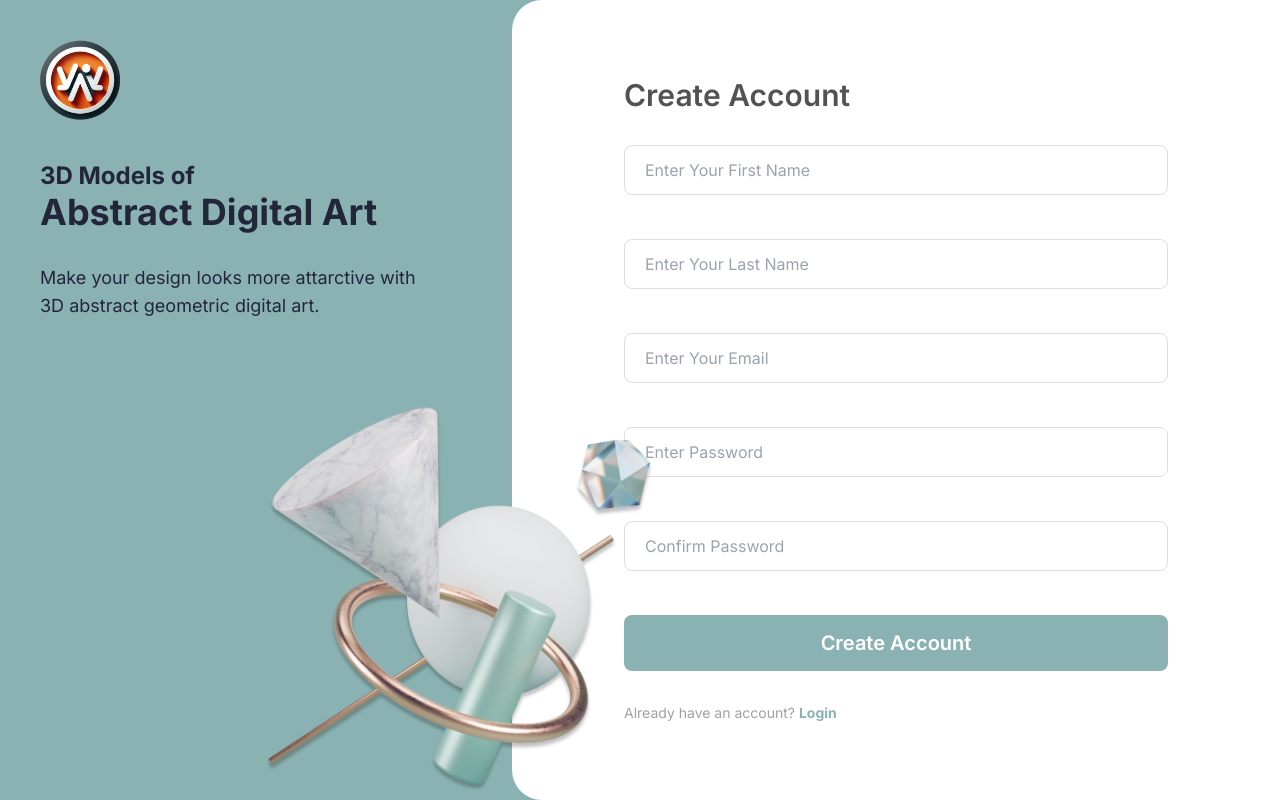
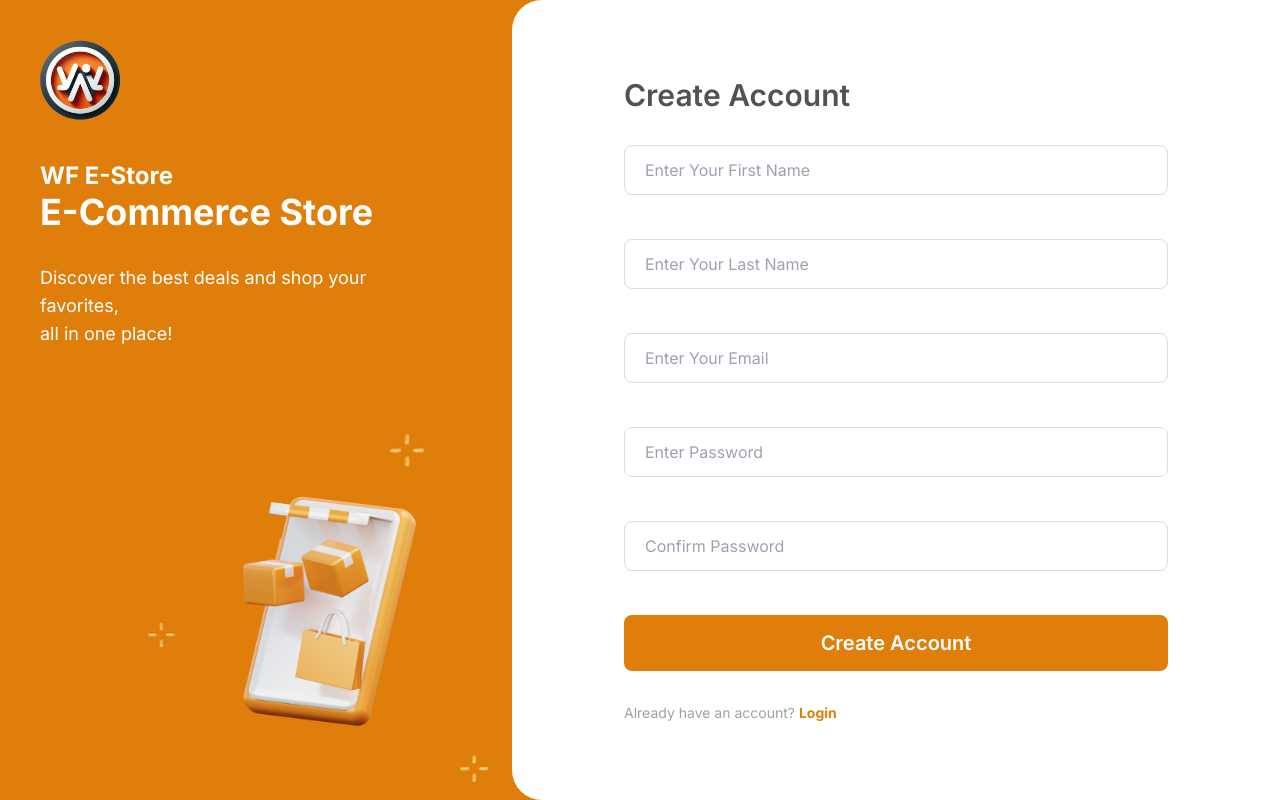
Before and after one commit to Wesamdah/WF-Ecommerece, a React (Vite) app: page /signup in a window 1280 px wide. Built offline with nearby package versions, Linux system fonts and the light colour scheme; some icons are missing.

Commit message:
modified sign in and register layouts

```diff
--- a/src/components/Inputs.jsx
+++ b/src/components/Inputs.jsx
@@ -22,8 +22,8 @@ export default function Inputs({
   return (
     <>
       {type === "password" ? (
-        <div className="w-[100%] mb-11 ">
-          <div className="w-[100%] relative ">
+        <div className="mb-11 w-[100%]">
+          <div className="relative w-[100%]">
             <input
               type={typo}
               placeholder={placeholder}
@@ -34,14 +34,14 @@ export default function Inputs({
               required
               onFocus={() => setFocus(true)}
               onBlur={() => setFocus(false)}
-              className="w-[100%] h-[50px] p-5  outline-none border border-[#ddd] rounded-lg focus:border-2 focus:border-solid focus:border-[#1d3557]"
+              className="h-[50px] w-[100%] rounded-lg border border-[#ddd] p-5 outline-none focus:border-2 focus:border-solid focus:border-[#1d3557]"
             />
             <Icon
               icon={
                 typo === "password" ? "heroicons-solid:eye" : "ri:eye-off-fill"
               }
               onClick={() => setTypo(typo === "password" ? "text" : "password")}
-              className="absolute right-5 top-1/2 -translate-y-2/4 text-[#219ebc] hover:text-[#1d3557] cursor-pointer "
+              className="absolute right-5 top-1/2 -translate-y-2/4 cursor-pointer text-orange hover:text-primary-black"
             />
           </div>
           {Regex
@@ -52,13 +52,13 @@ export default function Inputs({
                   id="pwdnote"
                   className={
                     !valid
-                      ? " flex justify-start  text-xs mt-4 items-center text-[#e63946]  "
+                      ? "mt-4 flex items-center justify-start text-xs text-[#e63946]"
                       : "hidden"
                   }
                 >
                   <Icon
                     icon={"material-symbols:info-outline"}
-                    className="text-xl mr-2"
+                    className="mr-2 text-xl"
                   />
                   8 to 24 characters. must includes uppercase and lowercase
                   letters , a number and a special charechtar. Allow special
@@ -69,13 +69,13 @@ export default function Inputs({
                   id="confirmnote"
                   className={
                     !valid
-                      ? "flex justify-start  text-xs mt-4 items-center text-[#e63946]"
+                      ? "mt-4 flex items-center justify-start text-xs text-[#e63946]"
                       : "hidden"
                   }
                 >
                   <Icon
                     icon={"material-symbols:info-outline"}
-                    className="text-xl mr-2"
+                    className="mr-2 text-xl"
                   />
                   Must match the first password input field
                 </p>
@@ -83,7 +83,7 @@ export default function Inputs({
             : null}
         </div>
       ) : (
-        <div className="w-[100%] relative mb-11">
+        <div className="relative mb-11 w-[100%]">
           <input
             type={typo}
             placeholder={placeholder}
@@ -94,20 +94,20 @@ export default function Inputs({
             required
             onFocus={() => setFocus(true)}
             onBlur={() => setFocus(false)}
-            className="w-[100%] h-[50px] p-5  outline-none border border-[#ddd] rounded-lg focus:border focus:border-solid focus:border-primary-black"
+            className="h-[50px] w-[100%] rounded-lg border border-[#ddd] p-5 outline-none focus:border focus:border-solid focus:border-primary-black"
           />
           {!valid && focus && type === "text" && (
             <p
               id="uidnote"
               className={
                 !valid
-                  ? "flex justify-start  text-xs mt-4 items-center text-[#e63946]"
+                  ? "mt-4 flex items-center justify-start text-xs text-[#e63946]"
                   : "hidden"
               }
             >
               <Icon
                 icon={"material-symbols:info-outline"}
-                className="text-xl mr-2"
+                className="mr-2 text-xl"
               />
               4 to 24 characters. must begin with a letter.
               Letters,number,sunderscores
--- a/src/layout/SignIn.jsx
+++ b/src/layout/SignIn.jsx
@@ -9,7 +9,7 @@ import {
 } from "../features/auth/authSlice";
 // images
 import Logo from "../assets/imgs/logo.png";
-import tube3d from "../assets/imgs/tube3d.png";
+import image2 from "../assets/imgs/image2.png";
 // components
 import Inputs from "../components/Inputs";
 
@@ -41,7 +41,7 @@ export default function SignIn() {
   const canSubmit = [...Object.values(data)].every(Boolean);
 
   return (
-    <main className="relative flex h-screen w-screen overflow-hidden bg-[#8BB2B2] md:justify-between">
+    <main className="relative flex h-screen w-screen overflow-hidden bg-orange md:justify-between">
       <section className="boder flex h-full w-[60%] animate-loadForm flex-col items-start justify-center rounded-r-[30px] bg-[white] p-20">
         <p className="px-8 text-3xl font-semibold text-[#525252]">Login </p>
         <form onSubmit={handleSubmit} className="flex w-[100%] flex-col p-8">
@@ -62,38 +62,35 @@ export default function SignIn() {
           <button
             type="submit"
             disabled={!canSubmit}
-            className="h-14 rounded-lg bg-[#8BB2B2] text-xl font-semibold text-[white]"
+            className="h-14 rounded-lg bg-orange text-xl font-semibold text-[white]"
           >
             Login
           </button>
         </form>
-        {authStatus === "loading" && <p>Logging in...</p>}
-        {authStatus === "failed" && <p>Error: {authError}</p>}
         <p className="px-8 text-sm text-[#A1A1A1]">
           {" "}
           Don't have account?{" "}
-          <Link to={"/signup"} className="font-bold text-[#8BB2B2]">
+          <Link to={"/signup"} className="font-bold text-orange">
             Create Account
           </Link>
         </p>
       </section>
       <section className="m-10 flex h-full w-[30%] flex-col overflow-hidden">
         <img src={Logo} className="h-20 w-20" />
-        <p className="mt-10 text-2xl font-bold text-primary-black">
-          3D Models of
+        <p className="mt-10 text-2xl font-bold text-[#ffffff]">WF E-Store</p>
+        <p className="mb-8 text-4xl font-bold text-[#ffffff]">
+          {" "}
+          E-Commerce Store
         </p>
-        <p className="mb-8 text-4xl font-bold text-primary-black">
-          {" "}
-          Abstract Digital Art
-        </p>
-        <p className="text-lg text-primary-black">
-          Make your design looks more attarctive with
-          <br /> 3D abstract geometric digital art.
+        <p className="text-lg text-[#ffffff]">
+          Discover the best deals and shop your favorites,
+          <br />
+          all in one place!
         </p>
       </section>
       <img
-        src={tube3d}
-        className="absolute bottom-0 right-[20%] h-[400px] w-[400px] animate-loadImage delay-500"
+        src={image2}
+        className="absolute bottom-0 right-[10%] h-[400px] w-[400px] animate-loadImage delay-500"
       />
     </main>
   );
--- a/src/layout/SignUp.jsx
+++ b/src/layout/SignUp.jsx
@@ -9,7 +9,7 @@ import {
 } from "../features/auth/authSlice";
 // imags
 import Logo from "../assets/imgs/logo.png";
-import furniture from "../assets/imgs/furniture3d.png";
+import onlineShopping from "../assets/imgs/onlineShopping.png";
 // components
 import Inputs from "../components/Inputs";
 
@@ -69,19 +69,18 @@ export default function SignUp() {
   const canSubmit = [...Object.values(data)].every(Boolean);
 
   return (
-    <main className="relative flex h-screen w-screen overflow-hidden bg-[#8BB2B2] md:justify-between">
+    <main className="relative flex h-screen w-screen overflow-hidden bg-orange md:justify-between">
       <section className="m-10 flex h-full w-[30%] flex-col overflow-hidden">
         <img src={Logo} className="h-20 w-20" />
-        <p className="mt-10 text-2xl font-bold text-primary-black">
-          3D Models of
+        <p className="mt-10 text-2xl font-bold text-[#ffffff]">WF E-Store</p>
+        <p className="mb-8 text-4xl font-bold text-[#ffffff]">
+          {" "}
+          E-Commerce Store
         </p>
-        <p className="mb-8 text-4xl font-bold text-primary-black">
-          {" "}
-          Abstract Digital Art
-        </p>
-        <p className="text-lg text-primary-black">
-          Make your design looks more attarctive with
-          <br /> 3D abstract geometric digital art.
+        <p className="text-lg text-[#ffffff]">
+          Discover the best deals and shop your favorites,
+          <br />
+          all in one place!
         </p>
       </section>
       <section className="boder flex h-full w-[60%] animate-loadForm flex-col items-start justify-center rounded-l-[30px] bg-[white] p-20">
@@ -135,7 +134,7 @@ export default function SignUp() {
           <button
             type="submit"
             disabled={!canSubmit}
-            className="h-14 rounded-lg bg-[#8BB2B2] text-xl font-semibold text-[white]"
+            className="h-14 rounded-lg bg-orange text-xl font-semibold text-[white]"
           >
             Create Account
           </button>
@@ -144,14 +143,14 @@ export default function SignUp() {
         {authStatus === "failed" && <p>Error: {authError}</p>}
         <p className="px-8 text-sm text-[#A1A1A1]">
           Already have an account?{" "}
-          <Link to={"/signin"} className="font-bold text-[#8BB2B2]">
+          <Link to={"/signin"} className="font-bold text-orange">
             Login
           </Link>
         </p>
       </section>
       <img
-        src={furniture}
-        className="absolute bottom-0 left-[20%] h-[400px] w-[400px] animate-loadImage delay-500"
+        src={onlineShopping}
+        className="absolute bottom-0 left-[10%] h-[400px] w-[400px] animate-loadImage delay-500"
       />
     </main>
   );
```
Also changed, not shown: src/assets/imgs/image2.png (added), src/assets/imgs/onlineShopping.png (added).
